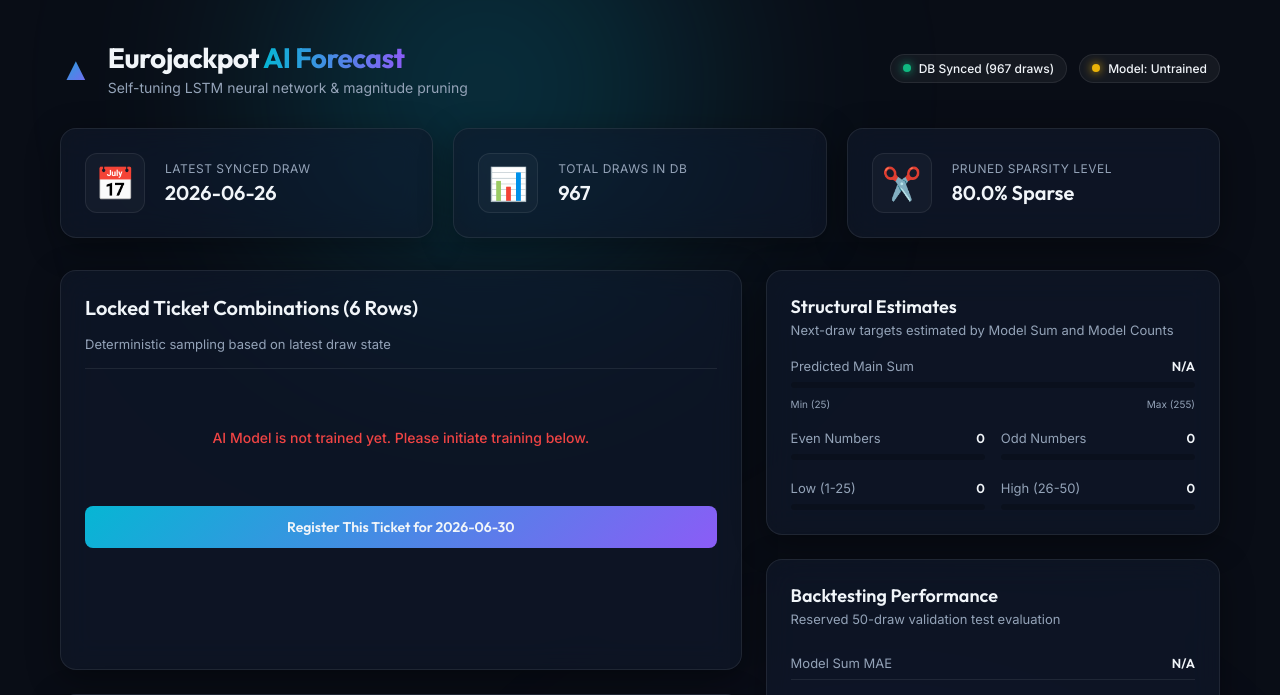
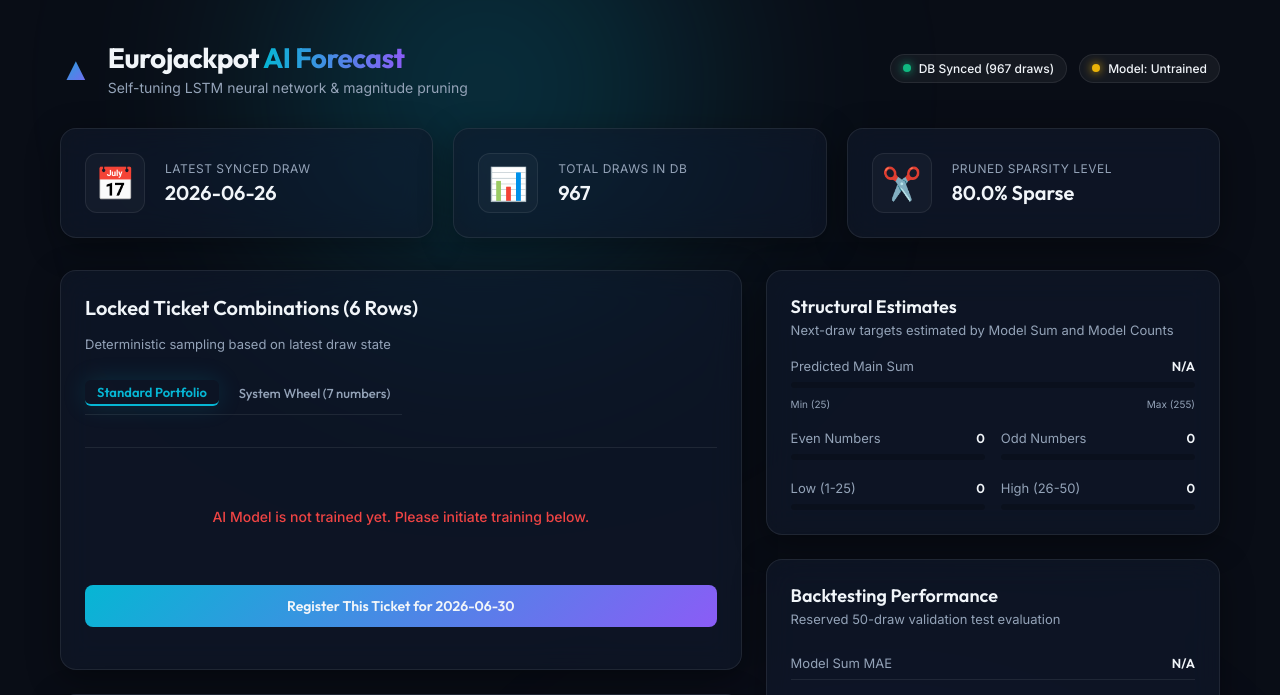
Before and after one commit to LubosHuml/eurojackpot-predictor, a Flask app: page / in a window 1280 px wide. Shown: the top 695 px of the page. Run offline with Flask 3, Linux system fonts and the light colour scheme; data comes from the database, SQL or seed files in the repository; data that the repository does not hold is empty.

Commit message:
Feature: Add 7-number 6-combination covering wheel (System Ticket) option to predictions dashboard and registration API

```diff
--- a/app.py
+++ b/app.py
@@ -84,13 +84,19 @@ def get_db_status():
 
     next_draw_date = get_next_draw_date(latest_date)
     tickets = database.get_all_tickets()
-    is_registered = any(t['draw_date'] == next_draw_date for t in tickets)
+    next_tickets = [t for t in tickets if t['draw_date'] == next_draw_date]
+    is_registered = len(next_tickets) > 0
+    registered_type = "standard"
+    if is_registered:
+        if "System" in next_tickets[0]["profile"]:
+            registered_type = "system"
 
     return {
         "total_draws": len(draws),
         "latest_draw_date": latest_date if latest_date else "N/A",
         "next_draw_date": next_draw_date,
         "ticket_registered": is_registered,
+        "registered_type": registered_type,
         "model_trained": model_exists and scalers_exist,
         "training_state": "Training" if training_status["is_training"] else ("Ready" if (model_exists and scalers_exist) else "Untrained"),
         "error": training_status["error"]
@@ -240,6 +246,49 @@ def api_predictions():
                 "confidence": round(confidence, 1)
             })
 
+        # SYSTEM TICKET GENERATION: 7-number covering wheel
+        top7_idx = np.argsort(next_main_probs)[-7:]
+        top7_nums = sorted([int(x + 1) for x in top7_idx])
+        top3_euro_idx = np.argsort(next_euro_probs)[-3:]
+        top3_euro = sorted([int(x + 1) for x in top3_euro_idx])
+
+        wheel_indices = [
+            [0, 1, 2, 5, 6],
+            [0, 1, 3, 4, 5],
+            [0, 2, 3, 4, 6],
+            [1, 2, 3, 4, 5],
+            [1, 3, 4, 5, 6],
+            [0, 1, 2, 4, 6]
+        ]
+
+        e1, e2, e3 = top3_euro
+        euro_pairs = [
+            [e1, e2],
+            [e1, e3],
+            [e2, e3],
+            [e1, e2],
+            [e1, e3],
+            [e2, e3]
+        ]
+
+        system_bets_list = []
+        for idx, row in enumerate(wheel_indices):
+            m_nums = sorted([top7_nums[i] for i in row])
+            e_nums = sorted(euro_pairs[idx])
+
+            mean_p_m = float(np.mean([next_main_probs[x-1] for x in m_nums]))
+            mean_p_e = float(np.mean([next_euro_probs[y-1] for y in e_nums]))
+
+            confidence = (mean_p_m / max_p_m) * 60 + (mean_p_e / max_p_e) * 40
+
+            system_bets_list.append({
+                "id": idx + 1,
+                "profile": f"System Row {idx+1}",
+                "main_nums": m_nums,
+                "euro_nums": e_nums,
+                "confidence": round(confidence, 1)
+            })
+
         return jsonify({
             "estimated_sum": next_pred_sum,
             "estimated_counts": {
@@ -248,7 +297,8 @@ def api_predictions():
                 "low": float(next_pred_counts[2]),
                 "high": float(next_pred_counts[3])
             },
-            "bets": bets_list
+            "bets": bets_list,
+            "system_bets": system_bets_list
         })
     except Exception as e:
         return jsonify({"error": f"Failed to generate predictions: {str(e)}"}), 500
@@ -380,18 +430,52 @@ def api_tickets_register():
         seed = int(hashlib.md5(seed_src.encode('utf-8')).hexdigest(), 16) % (2**32)
         np.random.seed(seed)
 
-        bets_c = generator.generate_bets(next_main_probs, next_euro_probs, next_pred_sum, next_pred_counts, temperature=0.2, count=2)
-        bets_b = generator.generate_bets(next_main_probs, next_euro_probs, next_pred_sum, next_pred_counts, temperature=1.0, count=2)
-        bets_u = generator.generate_bets(next_main_probs, next_euro_probs, next_pred_sum, next_pred_counts, temperature=2.0, count=2)
+        req_data = request.get_json(silent=True) or {}
+        ticket_type = req_data.get("type", "standard")
 
-        raw_bets = [
-            (bets_c[0], "Conservative"),
-            (bets_c[1], "Conservative"),
-            (bets_b[0], "Balanced"),
-            (bets_b[1], "Balanced"),
-            (bets_u[0], "Unique"),
-            (bets_u[1], "Unique")
-        ]
+        if ticket_type == "system":
+            top7_idx = np.argsort(next_main_probs)[-7:]
+            top7_nums = sorted([int(x + 1) for x in top7_idx])
+            top3_euro_idx = np.argsort(next_euro_probs)[-3:]
+            top3_euro = sorted([int(x + 1) for x in top3_euro_idx])
+
+            wheel_indices = [
+                [0, 1, 2, 5, 6],
+                [0, 1, 3, 4, 5],
+                [0, 2, 3, 4, 6],
+                [1, 2, 3, 4, 5],
+                [1, 3, 4, 5, 6],
+                [0, 1, 2, 4, 6]
+            ]
+
+            e1, e2, e3 = top3_euro
+            euro_pairs = [
+                [e1, e2],
+                [e1, e3],
+                [e2, e3],
+                [e1, e2],
+                [e1, e3],
+                [e2, e3]
+            ]
+
+            raw_bets = []
+            for idx, row in enumerate(wheel_indices):
+                m_nums = sorted([top7_nums[i] for i in row])
+                e_nums = sorted(euro_pairs[idx])
+                raw_bets.append(((m_nums, e_nums), f"System Row {idx+1}"))
+        else:
+            bets_c = generator.generate_bets(next_main_probs, next_euro_probs, next_pred_sum, next_pred_counts, temperature=0.2, count=2)
+            bets_b = generator.generate_bets(next_main_probs, next_euro_probs, next_pred_sum, next_pred_counts, temperature=1.0, count=2)
+            bets_u = generator.generate_bets(next_main_probs, next_euro_probs, next_pred_sum, next_pred_counts, temperature=2.0, count=2)
+
+            raw_bets = [
+                (bets_c[0], "Conservative"),
+                (bets_c[1], "Conservative"),
+                (bets_b[0], "Balanced"),
+                (bets_b[1], "Balanced"),
+                (bets_u[0], "Unique"),
+                (bets_u[1], "Unique")
+            ]
 
         max_p_m = float(np.max(next_main_probs))
         max_p_e = float(np.max(next_euro_probs))
--- a/static/js/app.js
+++ b/static/js/app.js
@@ -2,6 +2,7 @@
 let currentProfile = 'conservative';
 let predictionsData = null;
 let pollIntervalId = null;
+let activeTicketTab = 'standard';
 
 // Initialize on page load
 document.addEventListener("DOMContentLoaded", () => {
@@ -50,11 +51,13 @@ async function fetchStatus() {
         if (btnReg) {
             if (data.ticket_registered) {
                 btnReg.disabled = true;
-                btnReg.querySelector(".btn-text").textContent = `Ticket Registered for ${data.next_draw_date}`;
+                const regType = data.registered_type === 'system' ? 'System Ticket' : 'Standard Ticket';
+                btnReg.querySelector(".btn-text").textContent = `Ticket Registered (${regType}) for ${data.next_draw_date}`;
                 btnReg.classList.add("secondary");
             } else {
                 btnReg.disabled = false;
-                btnReg.querySelector(".btn-text").textContent = `Register This Ticket for ${data.next_draw_date}`;
+                const labelType = activeTicketTab === 'system' ? 'System Wheel' : 'This Ticket';
+                btnReg.querySelector(".btn-text").textContent = `Register ${labelType} for ${data.next_draw_date}`;
                 btnReg.classList.remove("secondary");
             }
         }
@@ -238,7 +241,7 @@ function renderBets() {
     const listContainer = document.getElementById("bets-list");
     if (!predictionsData) return;
 
-    const bets = predictionsData.bets;
+    const bets = activeTicketTab === 'system' ? predictionsData.system_bets : predictionsData.bets;
     listContainer.innerHTML = "";
 
     bets.forEach((bet) => {
@@ -537,7 +540,11 @@ async function registerTicket() {
     spinner.classList.remove("hidden");
 
     try {
-        const res = await fetch("/api/tickets/register", { method: "POST" });
+        const res = await fetch("/api/tickets/register", {
+            method: "POST",
+            headers: { "Content-Type": "application/json" },
+            body: JSON.stringify({ type: activeTicketTab })
+        });
         const data = await res.json();
 
         if (data.success) {
@@ -547,13 +554,46 @@ async function registerTicket() {
         } else {
             showToast("Failed to register ticket: " + data.error);
             btn.disabled = false;
-            text.textContent = "Register This Ticket for Next Draw";
+            text.textContent = activeTicketTab === 'system' ? "Register System Wheel for Next Draw" : "Register This Ticket for Next Draw";
         }
     } catch (err) {
         showToast("Network error registering ticket.");
         btn.disabled = false;
-        text.textContent = "Register This Ticket for Next Draw";
+        text.textContent = activeTicketTab === 'system' ? "Register System Wheel for Next Draw" : "Register This Ticket for Next Draw";
     } finally {
         spinner.classList.add("hidden");
     }
 }
+
+// Switches between Standard and System ticket tabs
+function switchTicketTab(tabType) {
+    activeTicketTab = tabType;
+
+    const btnStandard = document.getElementById("tab-standard");
+    const btnSystem = document.getElementById("tab-system");
+
+    if (tabType === 'system') {
+        btnSystem.classList.add("active");
+        btnSystem.style.color = "var(--accent-cyan)";
+        btnSystem.style.borderBottom = "2px solid var(--accent-cyan)";
+        btnSystem.style.fontWeight = "600";
+
+        btnStandard.classList.remove("active");
+        btnStandard.style.color = "var(--text-secondary)";
+        btnStandard.style.borderBottom = "none";
+        btnStandard.style.fontWeight = "500";
+    } else {
+        btnStandard.classList.add("active");
+        btnStandard.style.color = "var(--accent-cyan)";
+        btnStandard.style.borderBottom = "2px solid var(--accent-cyan)";
+        btnStandard.style.fontWeight = "600";
+
+        btnSystem.classList.remove("active");
+        btnSystem.style.color = "var(--text-secondary)";
+        btnSystem.style.borderBottom = "none";
+        btnSystem.style.fontWeight = "500";
+    }
+
+    renderBets();
+    fetchStatus();
+}
--- a/templates/index.html
+++ b/templates/index.html
@@ -74,7 +74,12 @@
                 <div class="glass-card prediction-card">
                     <div class="card-header">
                         <h2>Locked Ticket Combinations (6 Rows)</h2>
-                        <div class="header-note" style="font-size: 13px; color: var(--text-secondary);">Deterministic sampling based on latest draw state</div>
+                        <div class="header-note" style="font-size: 13px; color: var(--text-secondary); margin-bottom: 12px;">Deterministic sampling based on latest draw state</div>
+
+                        <div class="tab-selector" style="display: flex; gap: 8px; border-bottom: 1px solid var(--border-color); padding-bottom: 8px; margin-bottom: 16px;">
+                            <button class="tab-btn active" id="tab-standard" onclick="switchTicketTab('standard')" style="background: none; border: none; color: var(--accent-cyan); font-family: var(--font-outfit); font-size: 13px; font-weight: 600; cursor: pointer; padding: 4px 12px; border-bottom: 2px solid var(--accent-cyan); transition: all 0.2s;">Standard Portfolio</button>
+                            <button class="tab-btn" id="tab-system" onclick="switchTicketTab('system')" style="background: none; border: none; color: var(--text-secondary); font-family: var(--font-outfit); font-size: 13px; font-weight: 500; cursor: pointer; padding: 4px 12px; transition: all 0.2s;">System Wheel (7 numbers)</button>
+                        </div>
                     </div>
 
                     <div class="bets-container">
```
